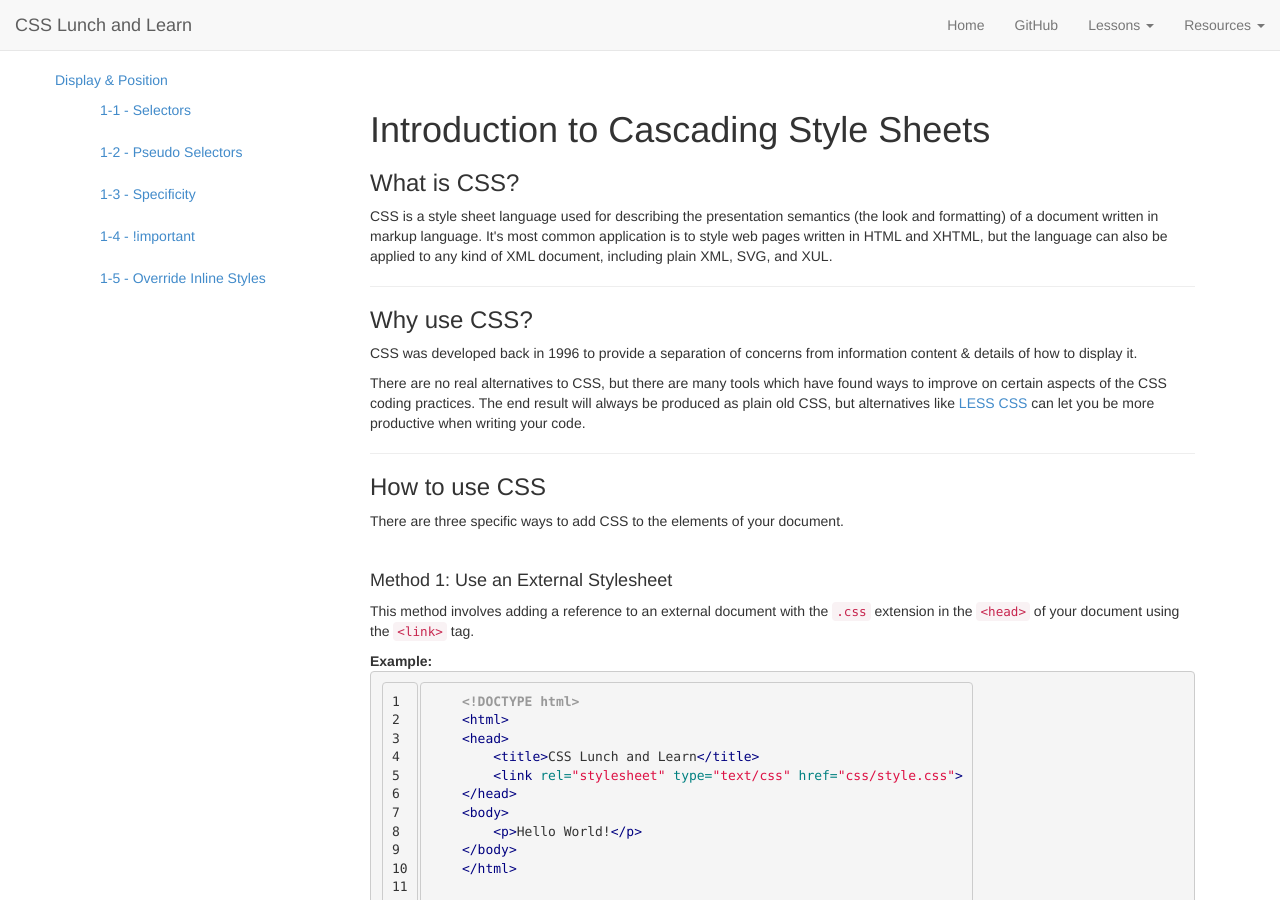
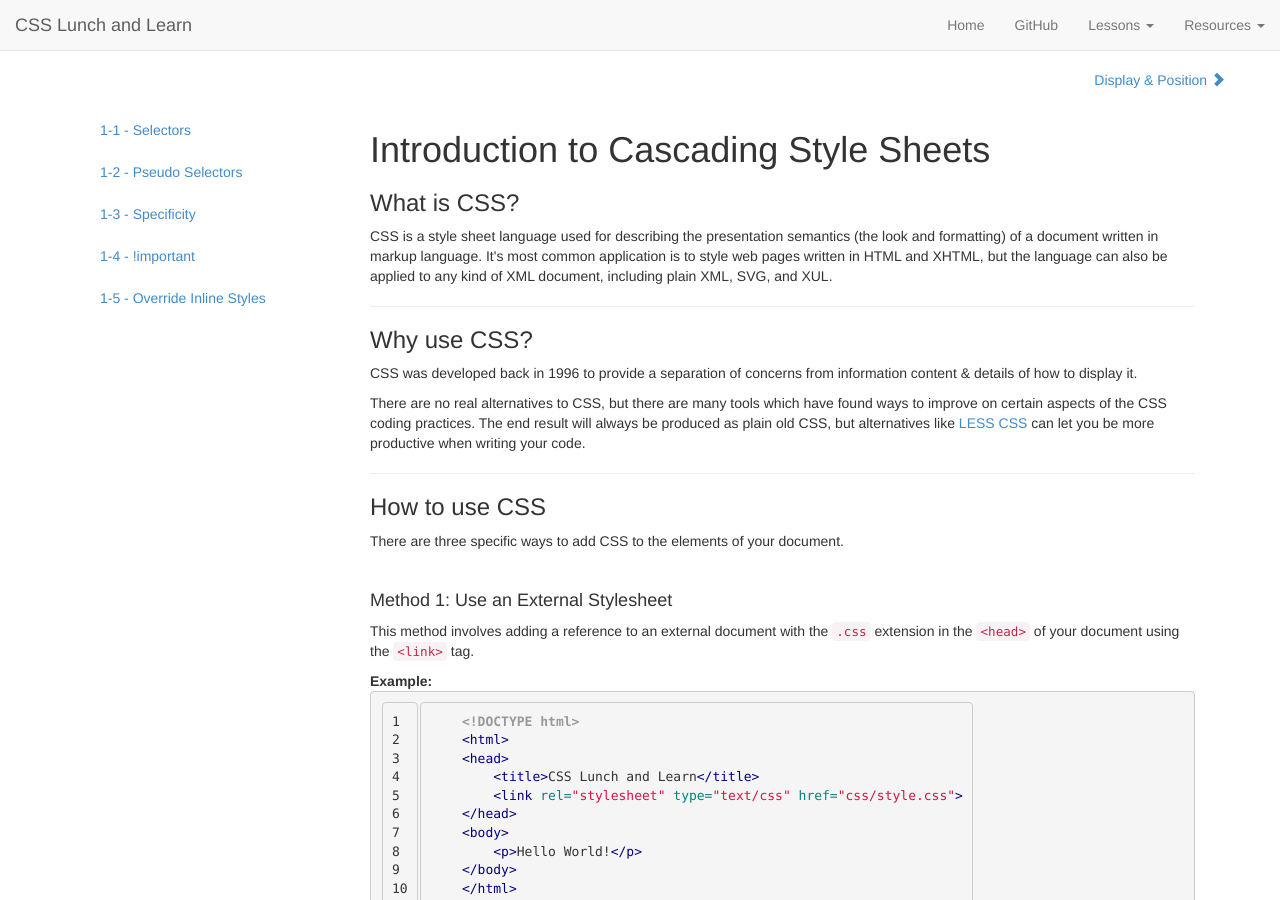
Before and after one commit to robabby/lunch-and-learn, a Jekyll site: the page built from introduction.html, in a window 1280 px wide and 900 px high. Built offline with Jekyll 4.4.1, drawn with Linux system fonts in a browser that asks for light colours; Markdown is read by kramdown in place of the engine named in the settings.

Commit message:
Added Tutorial Navigation

```diff
--- a/clear-float.html
+++ b/clear-float.html
@@ -2,3 +2,8 @@
 layout: default
 title: Clear & Float
 ---
+
+<div class="row">
+    <a class="pull-left" href="{{ site.baseurl }}/dis-pos.html"><i class="glyphicon glyphicon-chevron-left"></i> Display &amp; Position</a>
+    <a class="pull-right" href="{{ site.baseurl }}/nav-example.html">Navigation Tutorial <i class="glyphicon glyphicon-chevron-right"></i></a>
+</div>
--- a/dis-pos.html
+++ b/dis-pos.html
@@ -2,3 +2,8 @@
 layout: default
 title: Display & Position
 ---
+
+<div class="row">
+    <a class="pull-left" href="{{ site.baseurl }}/introduction.html"><i class="glyphicon glyphicon-chevron-left"></i> Introduction</a>
+    <a class="pull-right" href="{{ site.baseurl }}/clear-float.html">Clear &amp; Float <i class="glyphicon glyphicon-chevron-right"></i></a>
+</div>
--- a/introduction.html
+++ b/introduction.html
@@ -3,8 +3,9 @@
 title: Introduction to CSS
 ---
 <div class="row">
-    <a href="">Display &amp; Position <i class="fa fa-angle-right"></i></a>
+    <a class="pull-right" href="{{ site.baseurl }}/dis-pos.html">Display &amp; Position <i class="glyphicon glyphicon-chevron-right"></i></a>
 </div>
+<br />
 <div class="col-md-3">
     <div class="lesson-nav" data-spy="affix" data-offset-top="0">
         <ul class="nav nav-pills nav-stacked">
```
